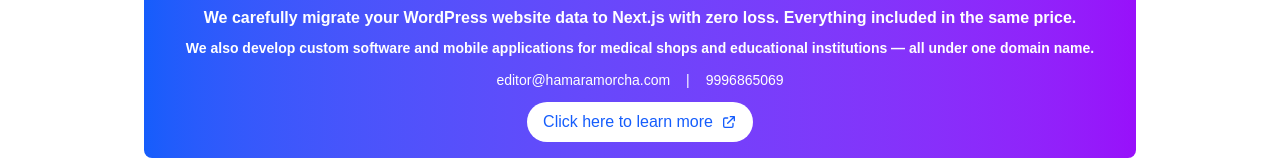
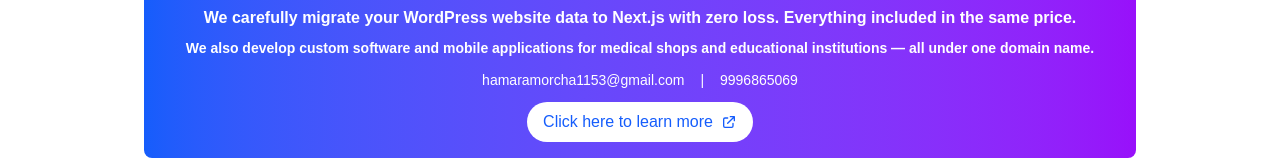
Before and after one commit to kp1153/hamaramorcha, a Next.js app: page / in a window 1280 px wide. Shown: the part 542-702 px from the top of the page. Built offline with nearby package versions, Linux system fonts and the light colour scheme; no server answers.

Commit message:
force deploy

```diff
--- a/app.json
+++ b/app.json
@@ -10,7 +10,7 @@
     },
     "android": {
       "package": "com.hamaramorcha.app",
-      "versionCode": 3
+      "versionCode": 8
     }
   }
 }
--- a/components/Footer.js
+++ b/components/Footer.js
@@ -20,7 +20,7 @@ const Footer = () => {
 
           <div className="flex flex-col sm:flex-row justify-center items-center gap-4 text-sm text-white mb-3">
             <div className="flex flex-col sm:flex-row items-center gap-2 sm:gap-4">
-              <span>editor@hamaramorcha.com</span>
+              <span>hamaramorcha1153@gmail.com</span>
               <span className="hidden sm:inline">|</span>
 
               <a
```
